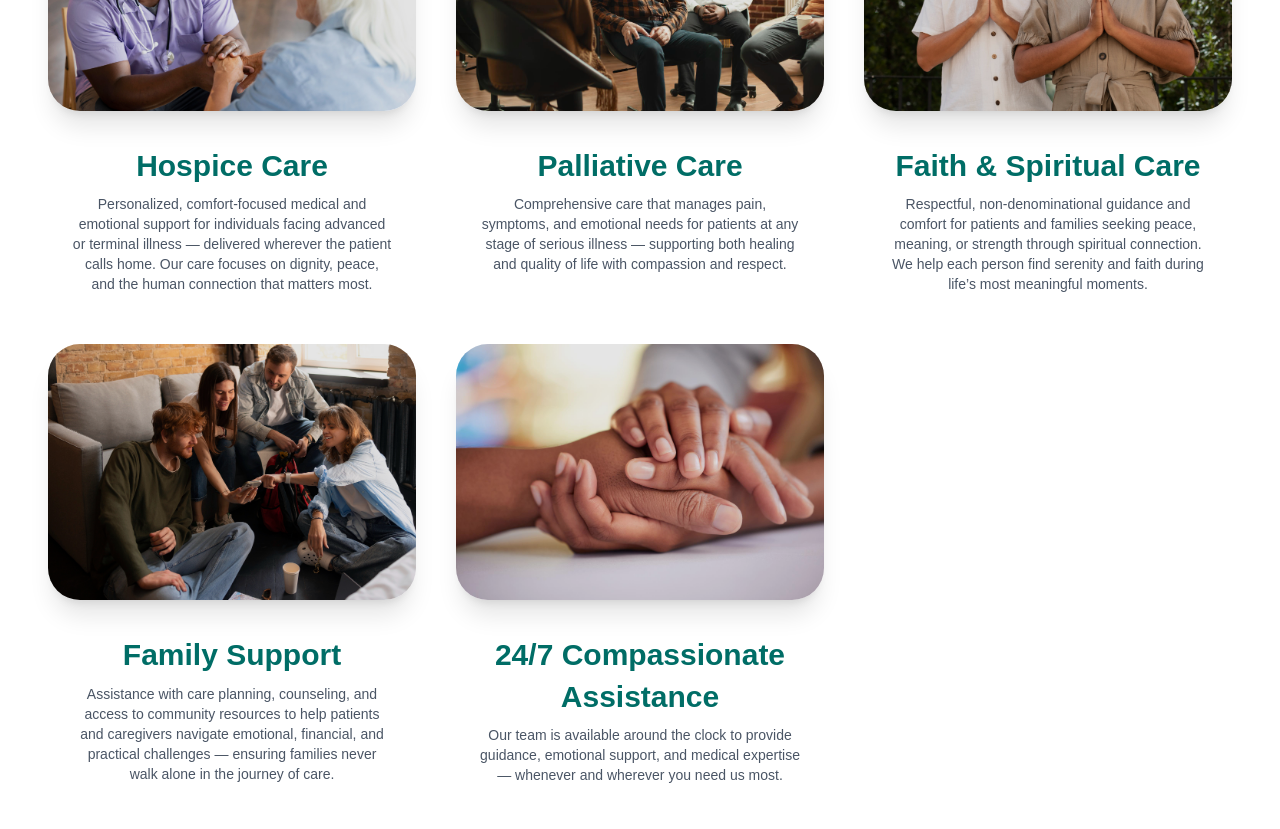
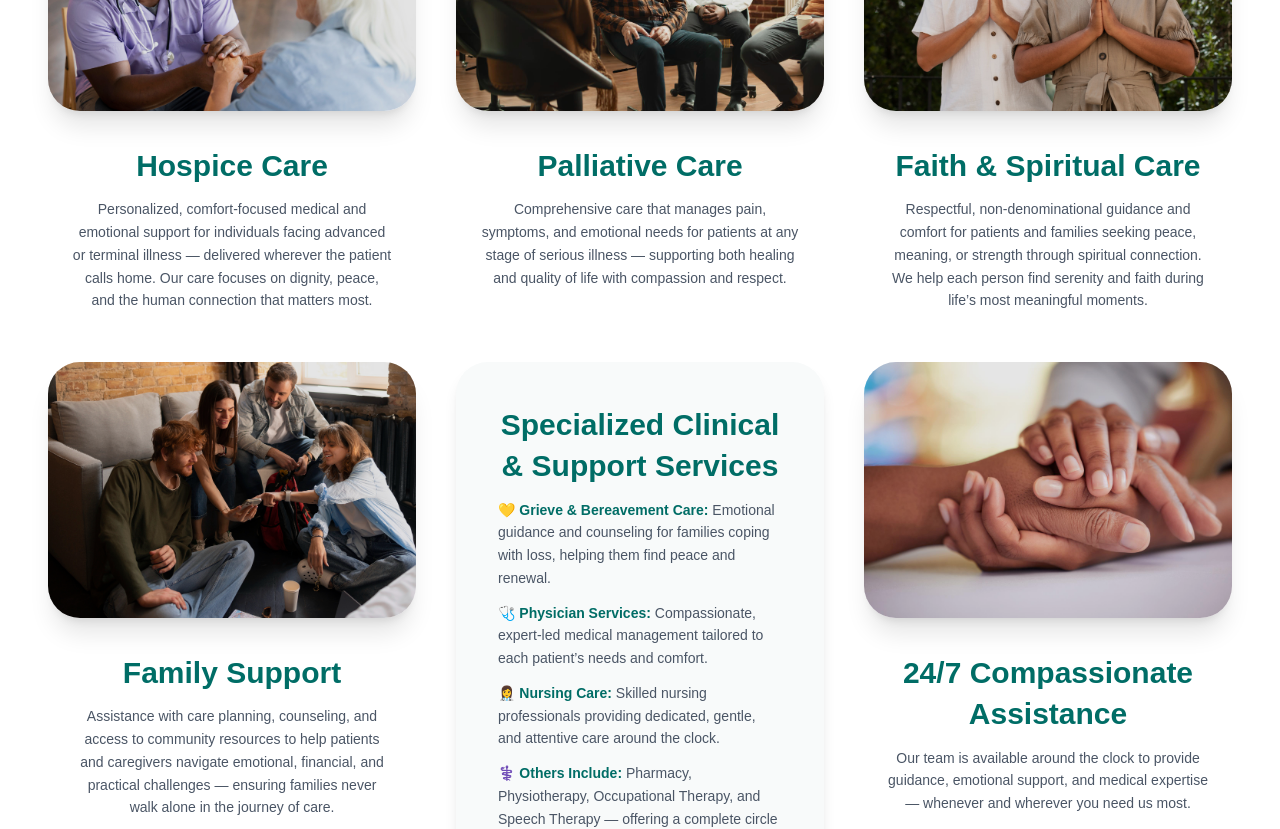
Before and after one commit to hospiceandbeyondcom-cmd/hospice, a Next.js app: page / in a window 1280 px wide. Shown: the part 3520-4349 px from the top of the page. Built offline with nearby package versions, Linux system fonts and the light colour scheme; a web font is replaced by a local one.

Commit message:
Update Services.jsx
edd

```diff
--- a/src/app/components/Services.jsx
+++ b/src/app/components/Services.jsx
@@ -1,20 +1,16 @@
 "use client";
 
-// ====================================================================
-// 1. External Imports (React/Next.js/Third-party)
-// ====================================================================
 import { motion } from "framer-motion";
-// NOTE: Removed 'import Link from "next/link";'
 
 // ====================================================================
-// 2. Constants & Data
+// 1. COLORS
 // ====================================================================
-
-// --- Colors (Must be defined for Tailwind CSS styling) ---
 const PRIMARY_TEAL = "#006D66";
 const ACCENT_GOLD = "#D4881A";
 
-// --- Service Data (Updated - Removed 'link' property) ---
+// ====================================================================
+// 2. SERVICES DATA
+// ====================================================================
 const services = [
   {
     title: "Hospice Care",
@@ -37,6 +33,19 @@ const services = [
     image: "/family.png",
   },
   {
+    // 🟢 Center Card (Text-Only)
+    title: "Specialized Clinical & Support Services",
+    desc: `
+      <ul class='text-left list-none space-y-3 leading-relaxed'>
+        <li><span class='font-semibold text-[#006D66]'>💛 Grieve & Bereavement Care:</span> Emotional guidance and counseling for families coping with loss, helping them find peace and renewal.</li>
+        <li><span class='font-semibold text-[#006D66]'>🩺 Physician Services:</span> Compassionate, expert-led medical management tailored to each patient’s needs and comfort.</li>
+        <li><span class='font-semibold text-[#006D66]'>👩‍⚕️ Nursing Care:</span> Skilled nursing professionals providing dedicated, gentle, and attentive care around the clock.</li>
+        <li><span class='font-semibold text-[#006D66]'>⚕️ Others Include:</span> Pharmacy, Physiotherapy, Occupational Therapy, and Speech Therapy — offering a complete circle of healing and wellness.</li>
+      </ul>
+    `,
+    image: null,
+  },
+  {
     title: "24/7 Compassionate Assistance",
     desc: "Our team is available around the clock to provide guidance, emotional support, and medical expertise — whenever and wherever you need us most.",
     image: "/services2.png",
@@ -44,38 +53,47 @@ const services = [
 ];
 
 // ====================================================================
-// 3. Sub-Components
+// 3. SERVICE CARD COMPONENT
 // ====================================================================
+const ServiceCard = ({ title, image }) => {
+  const isTextCard = !image;
 
-/**
- * Card component for individual services.
- * Now a static div, not a link.
- */
-// NOTE: Removed 'link' from props
-const ServiceCard = ({ title, image }) => {
   return (
-    // Replaced <Link> with a static <div> element
-    <div className="block group cursor-default">
-      <div className="relative h-64 overflow-hidden rounded-[2rem] shadow-xl transition-transform duration-700 ease-in-out transform group-hover:scale-[1.03] group-hover:rotate-1">
-        <img
-          src={image}
-          alt={title}
-          className="w-full h-full object-cover"
-        />
-        {/* Added a subtle overlay for polish, as it's not a link */}
-        <div className="absolute inset-0 bg-black/10 transition-colors group-hover:bg-black/20 duration-300" />
-      </div>
+    <div
+      className={`block group cursor-default ${
+        isTextCard
+          ? "bg-[#F8FAFA] rounded-[2rem] p-8 shadow-lg flex flex-col justify-start"
+          : ""
+      }`}
+      style={isTextCard ? { paddingTop: "1.5rem" } : {}}
+    >
+      {/* Image Card */}
+      {!isTextCard && (
+        <div className="relative h-64 overflow-hidden rounded-[2rem] shadow-xl transition-transform duration-700 ease-in-out transform group-hover:scale-[1.03] group-hover:rotate-1">
+          <img src={image} alt={title} className="w-full h-full object-cover" />
+          <div className="absolute inset-0 bg-black/10 transition-colors group-hover:bg-black/20 duration-300" />
+        </div>
+      )}
+
+      {/* Text / Content */}
       <div
-        className={`mt-6 p-2 text-center border-2 border-transparent transition-all duration-300 rounded-xl group-hover:border-[${ACCENT_GOLD}]`}
+        className={`mt-${isTextCard ? "2" : "6"} p-2 text-center border-2 border-transparent transition-all duration-300 rounded-xl group-hover:border-[${ACCENT_GOLD}]`}
       >
         <h3
           className={`font-serif text-2xl sm:text-3xl font-bold text-[${PRIMARY_TEAL}] group-hover:text-[${ACCENT_GOLD}] transition duration-300 leading-snug`}
         >
           {title}
         </h3>
-        {/* You might want to add the description here since the card isn't clickable */}
-        {services.find(s => s.title === title)?.desc && (
-             <p className="mt-2 text-sm text-gray-600 max-w-xs mx-auto">{services.find(s => s.title === title).desc}</p>
+
+        {services.find((s) => s.title === title)?.desc && (
+          <div
+            className={`mt-3 text-sm text-gray-600 max-w-xs mx-auto leading-relaxed ${
+              isTextCard ? "text-left max-w-md" : "text-center"
+            }`}
+            dangerouslySetInnerHTML={{
+              __html: services.find((s) => s.title === title).desc,
+            }}
+          />
         )}
       </div>
     </div>
@@ -83,12 +101,8 @@ const ServiceCard = ({ title, image }) => {
 };
 
 // ====================================================================
-// 4. Main Component (Services Section)
+// 4. MAIN SERVICES SECTION
 // ====================================================================
-
-/**
- * Component for the "What We Offer (Services)" Section.
- */
 export const MoladavServicesSection = () => {
   return (
     <section className={`py-16 md:py-24 px-6 md:px-12 bg-white`}>
@@ -109,12 +123,7 @@ export const MoladavServicesSection = () => {
         {/* Service Grid */}
         <div className="grid grid-cols-1 sm:grid-cols-2 lg:grid-cols-3 gap-10">
           {services.map((s, index) => (
-            <ServiceCard
-              key={index}
-              title={s.title}
-              image={s.image}
-              // NOTE: Removed link prop
-            />
+            <ServiceCard key={index} title={s.title} image={s.image} />
           ))}
         </div>
       </div>
```
